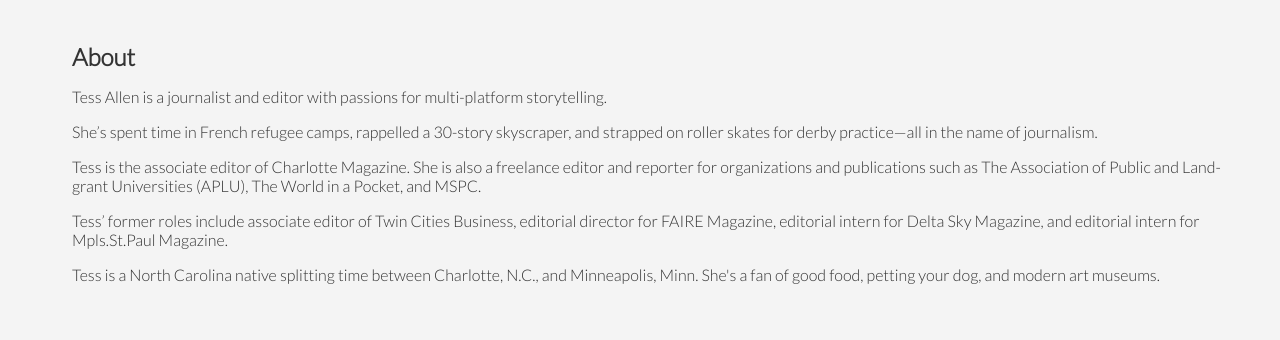
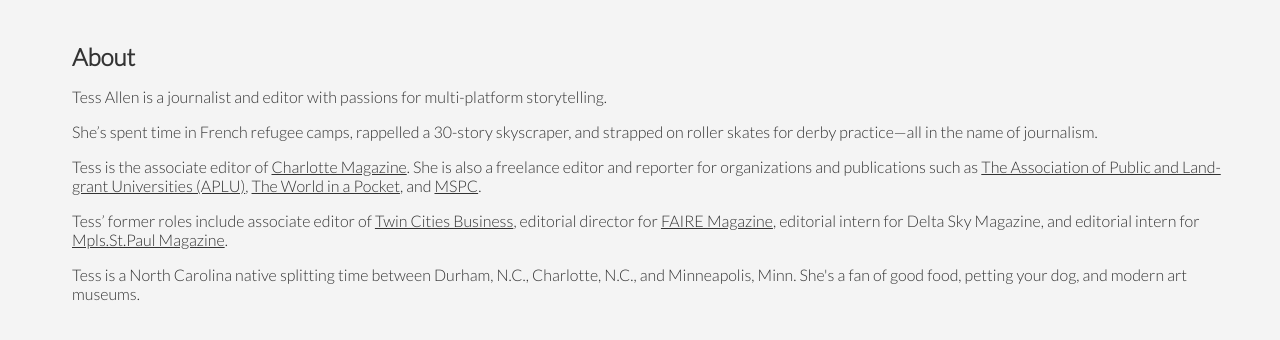
Before and after one commit to john-maybee/tess-authored, a plain HTML site: page about.html in a window 1280 px wide. Shown: the part 342-682 px from the top of the page. Drawn offline with nearby package versions, Linux system fonts and the light colour scheme.

Commit message:
gave all of the companies listed on the about page links to their respective websites

```diff
--- a/about.html
+++ b/about.html
@@ -41,11 +41,11 @@
 
             <p>She’s spent time in French refugee camps, rappelled a 30-story skyscraper, and strapped on roller skates for derby practice—all in the name of journalism.</p>
 
-            <p>Tess is the associate editor of Charlotte Magazine. She is also a freelance editor and reporter for organizations and publications such as The Association of Public and Land-grant Universities (APLU), The World in a Pocket, and MSPC.</p>
+            <p>Tess is the associate editor of <a href="https://www.charlottemagazine.com/">Charlotte Magazine</a>. She is also a freelance editor and reporter for organizations and publications such as <a href="https://www.aplu.org/">The Association of Public and Land-grant Universities (APLU)</a>, <a href="https://theworldinapocket.com/">The World in a Pocket</a>, and <a href="https://mspcagency.com/">MSPC</a>.</p>
 
-            <p>Tess’ former roles include associate editor of Twin Cities Business, editorial director for FAIRE Magazine, editorial intern for Delta Sky Magazine, and editorial intern for Mpls.St.Paul Magazine.</p>
+            <p>Tess’ former roles include associate editor of <a href="https://tcbmag.com/">Twin Cities Business</a>, editorial director for <a href="https://www.fairepress.com/">FAIRE Magazine</a>, editorial intern for Delta Sky Magazine, and editorial intern for <a href="https://mspmag.com/">Mpls.St.Paul Magazine</a>.</p>
 
-            <p>Tess is a North Carolina native splitting time between Charlotte, N.C., and Minneapolis, Minn. She's a fan of good food, petting your dog, and modern art museums.</p>
+            <p>Tess is a North Carolina native splitting time between Durham, N.C., Charlotte, N.C., and Minneapolis, Minn. She's a fan of good food, petting your dog, and modern art museums.</p>
         </section>
     </div>
 </body>
--- a/style.css
+++ b/style.css
@@ -127,6 +127,8 @@ div section img {
     margin: 0 auto;
 }
 
+/* about page and section */
+
 #about {
     padding: 1rem;
     max-width: 1200px;
@@ -136,6 +138,10 @@ div section img {
 #about h2, #about p {
     display: block;
     padding-left: 1rem;
+}
+
+#about h2 {
+    font-weight: bold;
 }
 
 @media (min-width: 850px){
```
